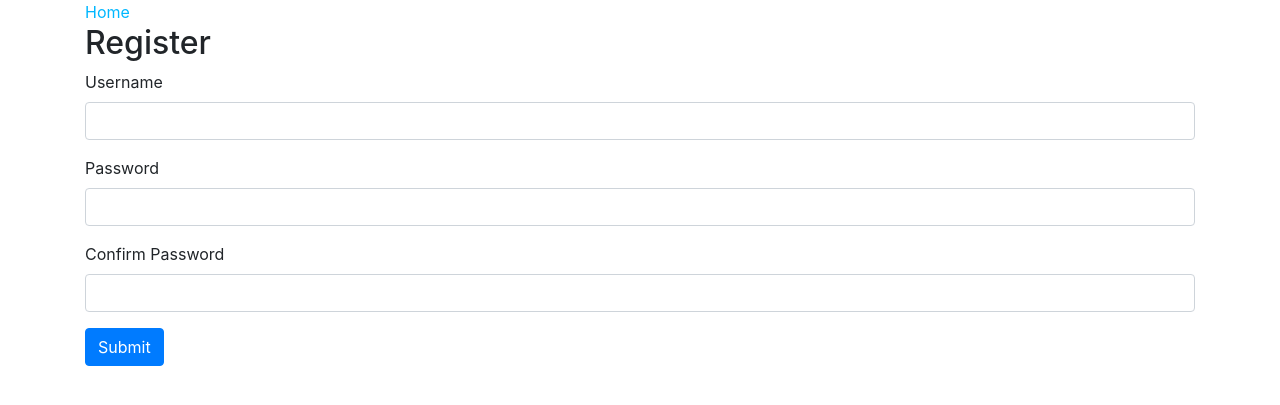
After one commit to matthew-buchanan/nodejs-login, a Node server app: page /register in a window 1280 px wide. The commit adds this page. Shown: the top 405 px of the page. Run offline with Node 20, Linux system fonts and the light colour scheme; some libraries are stand-ins or nearby versions.

Commit message:
sign up form, form validation

```diff
--- a/app.js
+++ b/app.js
@@ -8,6 +8,7 @@ var passport = require('passport');
 var indexRouter = require('./routes/index');
 var usersRouter = require('./routes/users');
 var loginRouter = require('./routes/login');
+var signupRouter = require('./routes/signup');
 
 var app = express();
 
@@ -27,6 +28,7 @@ app.use(passport.session());
 app.use('/', indexRouter);
 app.use('/users', usersRouter);
 app.use('/login', loginRouter);
+app.use('/register', signupRouter);
 
 // catch 404 and forward to error handler
 app.use(function(req, res, next) {
--- a/package.json
+++ b/package.json
@@ -6,6 +6,7 @@
     "start": "node ./bin/www"
   },
   "dependencies": {
+    "axios": "^0.19.2",
     "bootstrap": "^4.4.1",
     "cookie-parser": "~1.4.4",
     "debug": "~2.6.9",
--- a/public/stylesheets/style.css
+++ b/public/stylesheets/style.css
@@ -2,3 +2,7 @@
 a {
   color: #00B7FF;
 }
+
+.warn {
+  color: red;
+}
--- /dev/null
+++ b/routes/signup.js
@@ -0,0 +1,38 @@
+var express = require('express');
+var router = express.Router();
+var validate = require('../controllers/validate');
+const { User } = require('../models/model');
+const axios = require('axios').default;
+
+router.get('/', function(req, res, next) {
+  res.render('signup');
+});
+router.post('/', function(req, res, next) {
+  var check = validate.checkValidity(req.body);
+  if (check.pass) {
+    User.findOne({ where: {
+      username: req.body.username,
+      password: req.body.password
+    }}).then(user => {
+      if (user) {
+        res.render('signup', {
+          userMessage: 'Username already in use.'
+        })
+      }
+      else {
+        User.create({
+          username: req.body.username,
+          password: req.body.password
+        }).then(user => {
+          console.log('user added:', JSON.stringify(user))
+          res.redirect('/')
+        })
+      }
+    })
+  }
+  else {
+    res.render('signup', check)
+  }
+});
+
+module.exports = router;
--- a/views/index.hbs
+++ b/views/index.hbs
@@ -1,5 +1,5 @@
 <div class="container">
-<h1 class="display-1">{{title}}</h1>
+<h1 class="display-2">{{title}}</h1>
 <p class="lead">Welcome {{username}}</p>
-<a href="/login">Log In</a>
+<a href="/logout">Sign Out</a>
 </div>
--- a/views/layout.hbs
+++ b/views/layout.hbs
@@ -6,6 +6,7 @@
     <script src="https://code.jquery.com/jquery-3.4.1.slim.min.js" integrity="sha384-J6qa4849blE2+poT4WnyKhv5vZF5SrPo0iEjwBvKU7imGFAV0wwj1yYfoRSJoZ+n" crossorigin="anonymous"></script>
     <script src="https://cdn.jsdelivr.net/npm/popper.js@1.16.0/dist/umd/popper.min.js" integrity="sha384-Q6E9RHvbIyZFJoft+2mJbHaEWldlvI9IOYy5n3zV9zzTtmI3UksdQRVvoxMfooAo" crossorigin="anonymous"></script>
     <script src="https://stackpath.bootstrapcdn.com/bootstrap/4.4.1/js/bootstrap.min.js" integrity="sha384-wfSDF2E50Y2D1uUdj0O3uMBJnjuUD4Ih7YwaYd1iqfktj0Uod8GCExl3Og8ifwB6" crossorigin="anonymous"></script>
+    <link rel="stylesheet" type="text/css" href="stylesheets/style.css" />
   </head>
   <body>
     {{{body}}}
--- a/views/login.hbs
+++ b/views/login.hbs
@@ -1,5 +1,6 @@
 <div class="container">
   <a href="/">Home</a>
+  <h2>Log In</h2>
   <form action="/login" method="POST">
     <div class="form-group">
       <label for="uname">Username</label>
--- /dev/null
+++ b/views/signup.hbs
@@ -0,0 +1,28 @@
+<div class="container">
+  <a href="/">Home</a>
+  <h2>Register</h2>
+  <form action="/register" method="POST">
+    <div class="form-group">
+      <label for="uname">Username</label>
+      <input type="text" class="form-control" id="uname" name="username" required>
+      <div>
+        <small class="warn">{{userMessage}}</small>
+      </div>
+    </div>
+    <div class="form-group">
+      <label for="pword">Password</label>
+      <input type="password" class="form-control" id="pword" name="password" required>
+      <div>
+        <small class="warn">{{passwordMessage}}</small>
+      </div>
+    </div>
+    <div class="form-group">
+      <label for="cpword">Confirm Password</label>
+      <input type="password" class="form-control" id="cpword" name="cpassword" required>
+      <div>
+        <small class="warn">{{confirmMessage}}</small>
+      </div>
+    </div>
+    <input type="submit" class="btn btn-primary" id="submit">
+  </form>
+</div>
```
Also changed, not shown: controllers/validate.js (added, +59 -0 lines), models/seed.js (+10 -5 lines), routes/index.js (+11 -12 lines), routes/login.js (+6 -2 lines), views/landing.hbs (added, +15 -0 lines), 2 other files.
